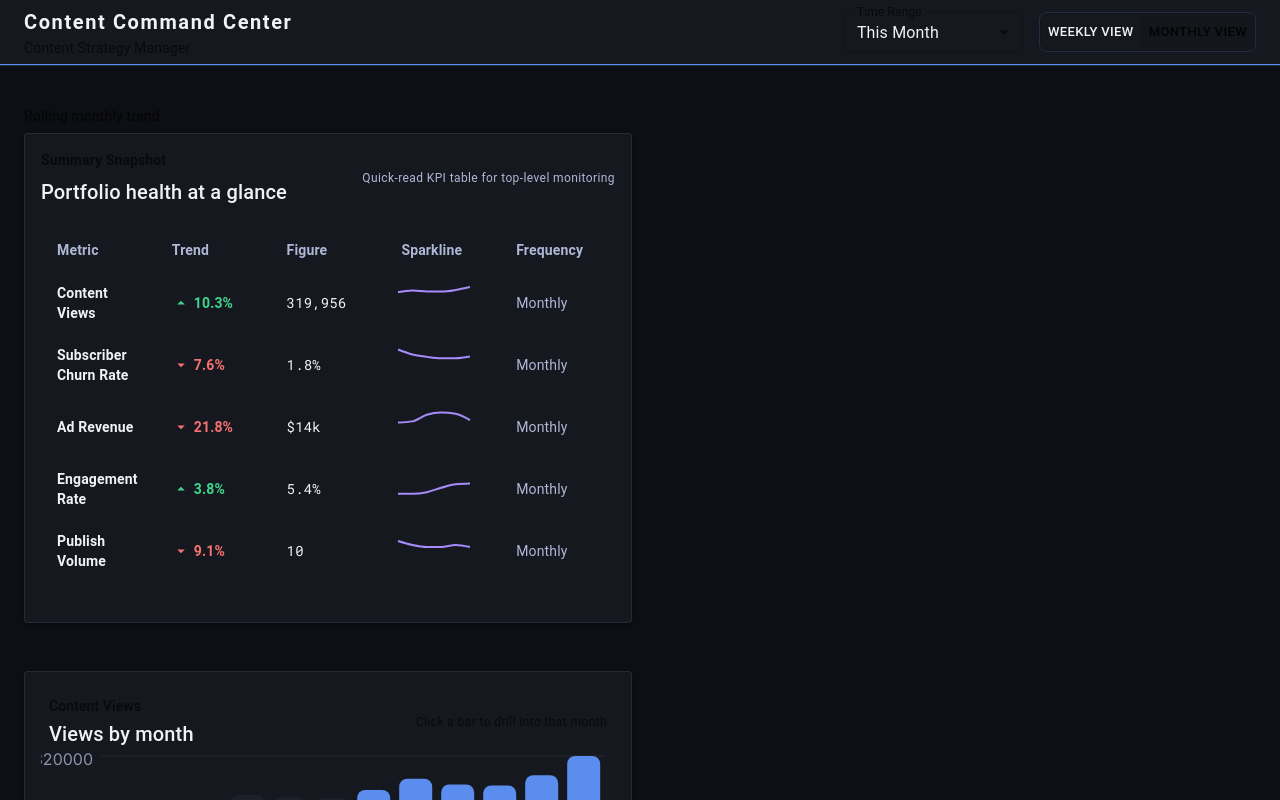
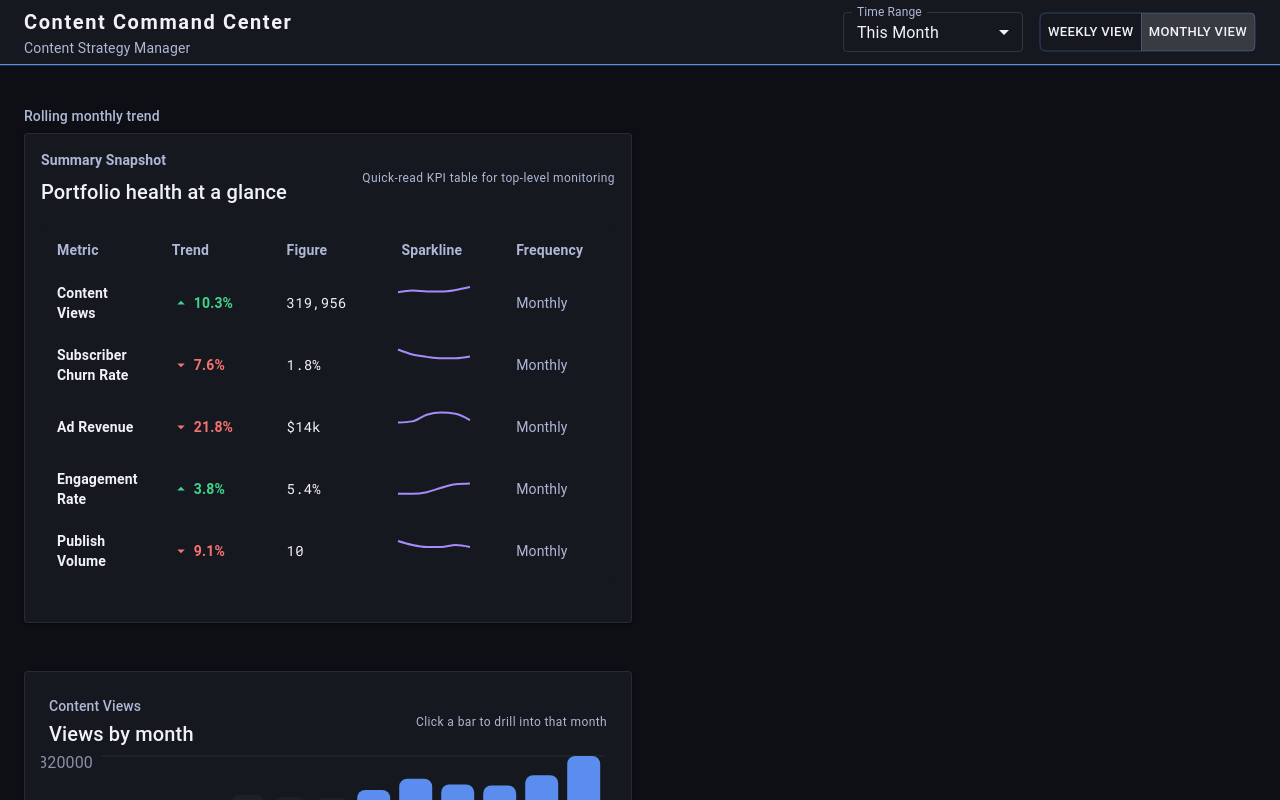
Before and after one commit to colinrobins-ux/Proto_301, a React (Vite) app: page / in a window 1280 px wide. Shown: the top 800 px of the page. Built offline with nearby package versions, Linux system fonts and the light colour scheme.

Commit message:
fixed black on grey accessibilty problem

```diff
--- a/src/App.tsx
+++ b/src/App.tsx
@@ -6,6 +6,8 @@ import {
   Card,
   CardContent,
   Container,
+  CssBaseline,
+  createTheme,
   FormControl,
   Grid,
   IconButton,
@@ -19,13 +21,13 @@ import {
   TableContainer,
   TableHead,
   TableRow,
+  ThemeProvider,
   ToggleButton,
   ToggleButtonGroup,
   TextField,
   Toolbar,
   Typography,
   useMediaQuery,
-  useTheme,
 } from '@mui/material';
 import {
   ArrowDropDown,
@@ -139,6 +141,100 @@ type ChartPoint = {
   };
 };
 
+const appTheme = createTheme({
+  palette: {
+    mode: 'dark',
+    background: {
+      default: '#0E0F14',
+      paper: '#16181F',
+    },
+    text: {
+      primary: '#F0F2F8',
+      secondary: '#AEB7D6',
+    },
+    divider: 'rgba(91, 141, 239, 0.18)',
+  },
+  components: {
+    MuiCssBaseline: {
+      styleOverrides: {
+        body: {
+          backgroundColor: '#0E0F14',
+          color: '#F0F2F8',
+        },
+      },
+    },
+    MuiPaper: {
+      styleOverrides: {
+        root: {
+          backgroundColor: '#16181F',
+          color: '#F0F2F8',
+        },
+      },
+    },
+    MuiOutlinedInput: {
+      styleOverrides: {
+        input: {
+          color: '#F0F2F8',
+        },
+        notchedOutline: {
+          borderColor: 'rgba(255,255,255,0.12)',
+        },
+      },
+    },
+    MuiInputLabel: {
+      styleOverrides: {
+        root: {
+          color: '#AEB7D6',
+        },
+      },
+    },
+    MuiSelect: {
+      styleOverrides: {
+        icon: {
+          color: '#F0F2F8',
+        },
+      },
+    },
+    MuiMenuItem: {
+      styleOverrides: {
+        root: {
+          color: '#F0F2F8',
+        },
+      },
+    },
+    MuiTooltip: {
+      styleOverrides: {
+        tooltip: {
+          backgroundColor: '#11151F',
+          color: '#F0F2F8',
+          border: '1px solid rgba(91,141,239,0.2)',
+        },
+      },
+    },
+    MuiTableCell: {
+      styleOverrides: {
+        root: {
+          color: '#F0F2F8',
+        },
+      },
+    },
+    MuiToggleButton: {
+      styleOverrides: {
+        root: {
+          color: '#F0F2F8',
+        },
+      },
+    },
+    MuiToggleButtonGroup: {
+      styleOverrides: {
+        grouped: {
+          borderColor: 'rgba(91,141,239,0.18)',
+        },
+      },
+    },
+  },
+});
+
 const monthLabel = (entry: MonthlyEntry) => `${entry.month} ${entry.year}`;
 
 const formatDelta = (current: number, prior: number) => {
@@ -158,8 +254,7 @@ const getLast = <T,>(items: T[], offset = 1): T | undefined => {
 const clampValue = (value: number, min: number, max: number) => Math.min(Math.max(value, min), max);
 
 const App = () => {
-  const theme = useTheme();
-  const isMobile = useMediaQuery(theme.breakpoints.down('sm'));
+  const isMobile = useMediaQuery('(max-width:600px)');
   const [timeFilter, setTimeFilter] = useState<FilterOption>('This Month');
   const [view, setView] = useState<'monthly' | 'weekly'>('monthly');
   const [selectedMonth, setSelectedMonth] = useState<string>(monthLabel(monthlyData[monthlyData.length - 1]));
@@ -349,8 +444,10 @@ const App = () => {
       : 'Rolling monthly trend';
 
   return (
-    <Box sx={{ minHeight: '100vh', background: '#0E0F14', pb: 8 }}>
-      <AppBar position="sticky" className="mui-appbar" elevation={0}>
+    <ThemeProvider theme={appTheme}>
+      <CssBaseline />
+      <Box sx={{ minHeight: '100vh', background: '#0E0F14', pb: 8 }}>
+        <AppBar position="sticky" className="mui-appbar" elevation={0}>
         <Toolbar sx={{ gap: 2, flexWrap: 'wrap' }}>
           <Box>
             <Typography variant="h6" sx={{ fontWeight: 600, letterSpacing: '0.08em' }}>
@@ -678,6 +775,7 @@ const App = () => {
         </Box>
       </Container>
     </Box>
+  </ThemeProvider>
   );
 };
 
```
Also changed, not shown: 3 other files (tests, documents, lock files or other folders).
